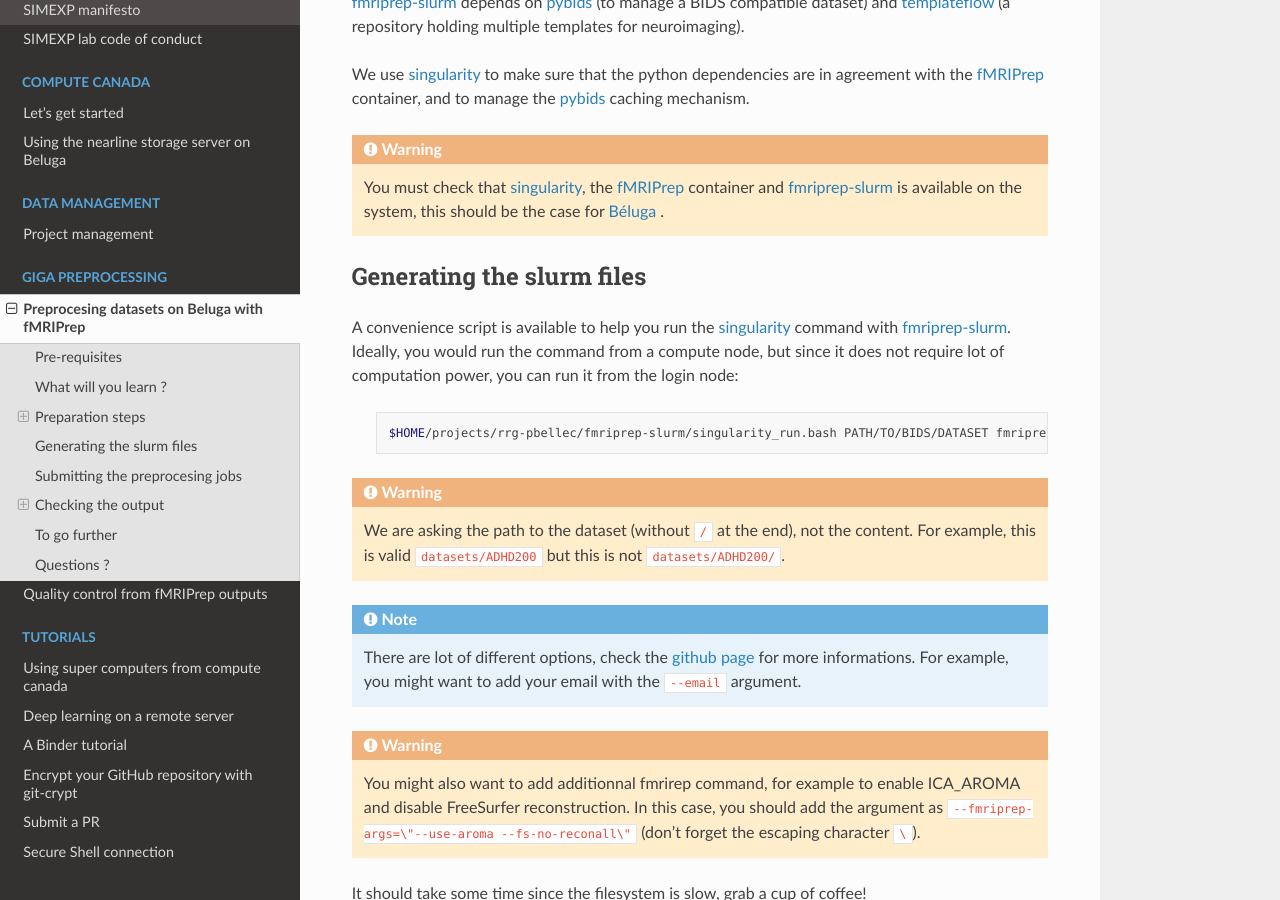
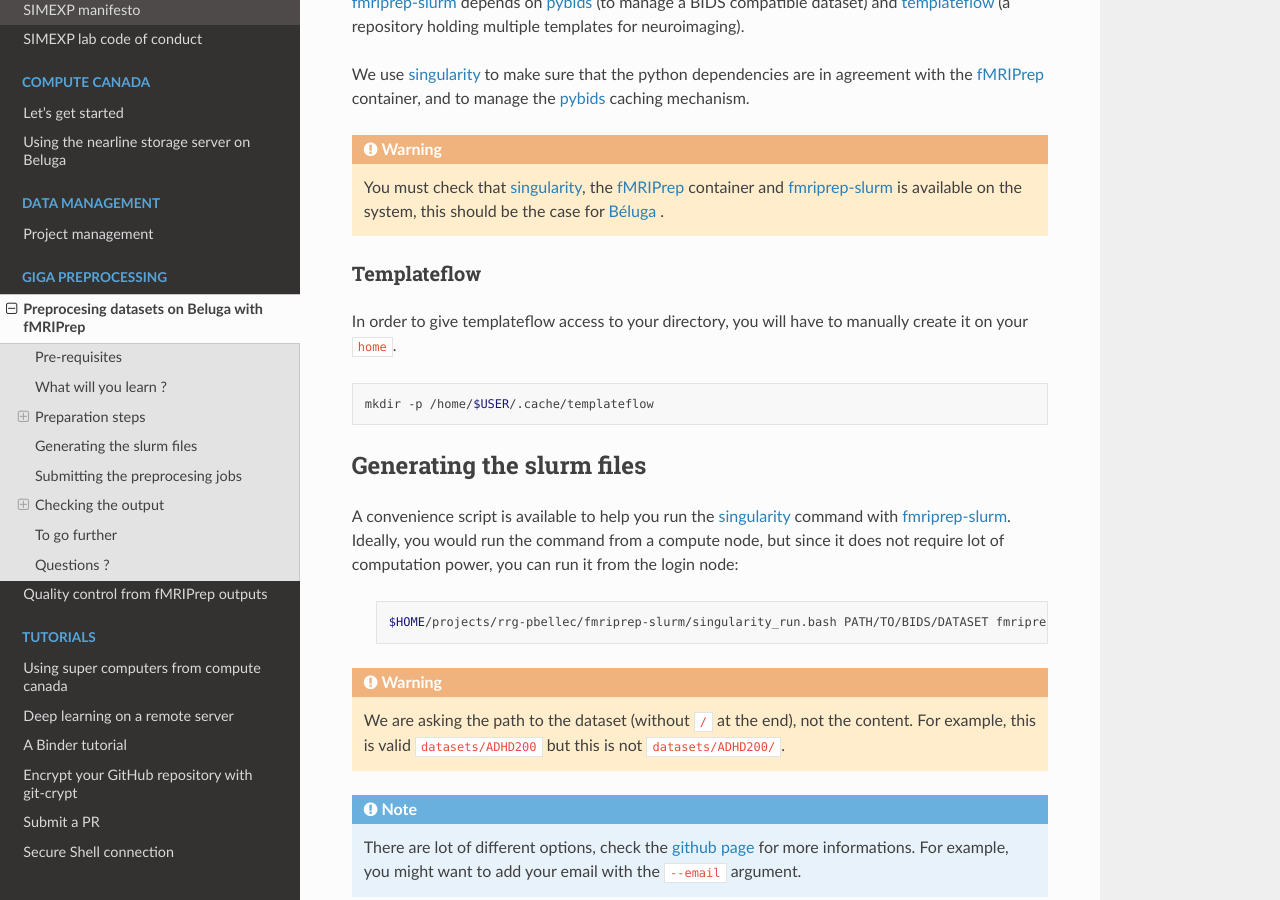
Before and after one commit to SIMEXP/lab-documentation, a Sphinx documentation site: the page built from source/giga_preprocessing/preprocessing.rst, in a window 1280 px wide and 900 px high, scrolled down 1106 px. Built offline with Sphinx 7.4.7 and the Read the Docs theme 2.0.0, drawn with Linux system fonts in a browser that asks for light colours.

Commit message:
adding templateflow note

```diff
--- a/source/giga_preprocessing/preprocessing.rst
+++ b/source/giga_preprocessing/preprocessing.rst
@@ -57,6 +57,15 @@ with the `fMRIPrep <https://fmriprep.org/en/stable/>`_ container, and to manage
     You must check that `singularity <https://singularity.lbl.gov/>`__, the `fMRIPrep <https://fmriprep.org/en/stable/>`__
     container and `fmriprep-slurm <https://github.com/SIMEXP/fmriprep-slurm>`_ is available on the system,
     this should be the case for `Béluga <https://docs.computecanada.ca/wiki/B%C3%A9luga/en>`_ .
+
+Templateflow
+------------
+
+In order to give templateflow access to your directory, you will have to manually create it on your ``home``.
+
+.. code:: bash
+
+    mkdir -p /home/$USER/.cache/templateflow
 
 Generating the slurm files
 ::::::::::::::::::::::::::
```
